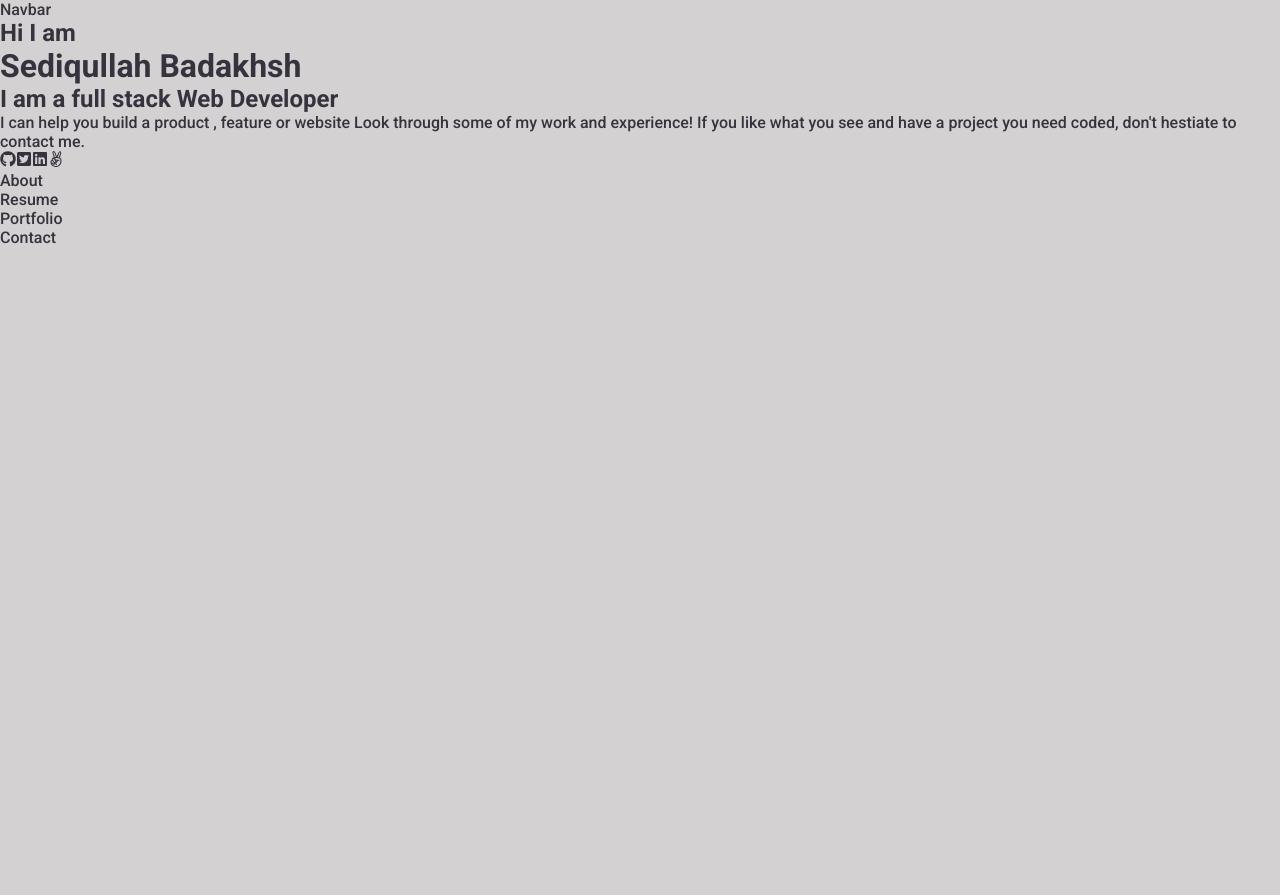
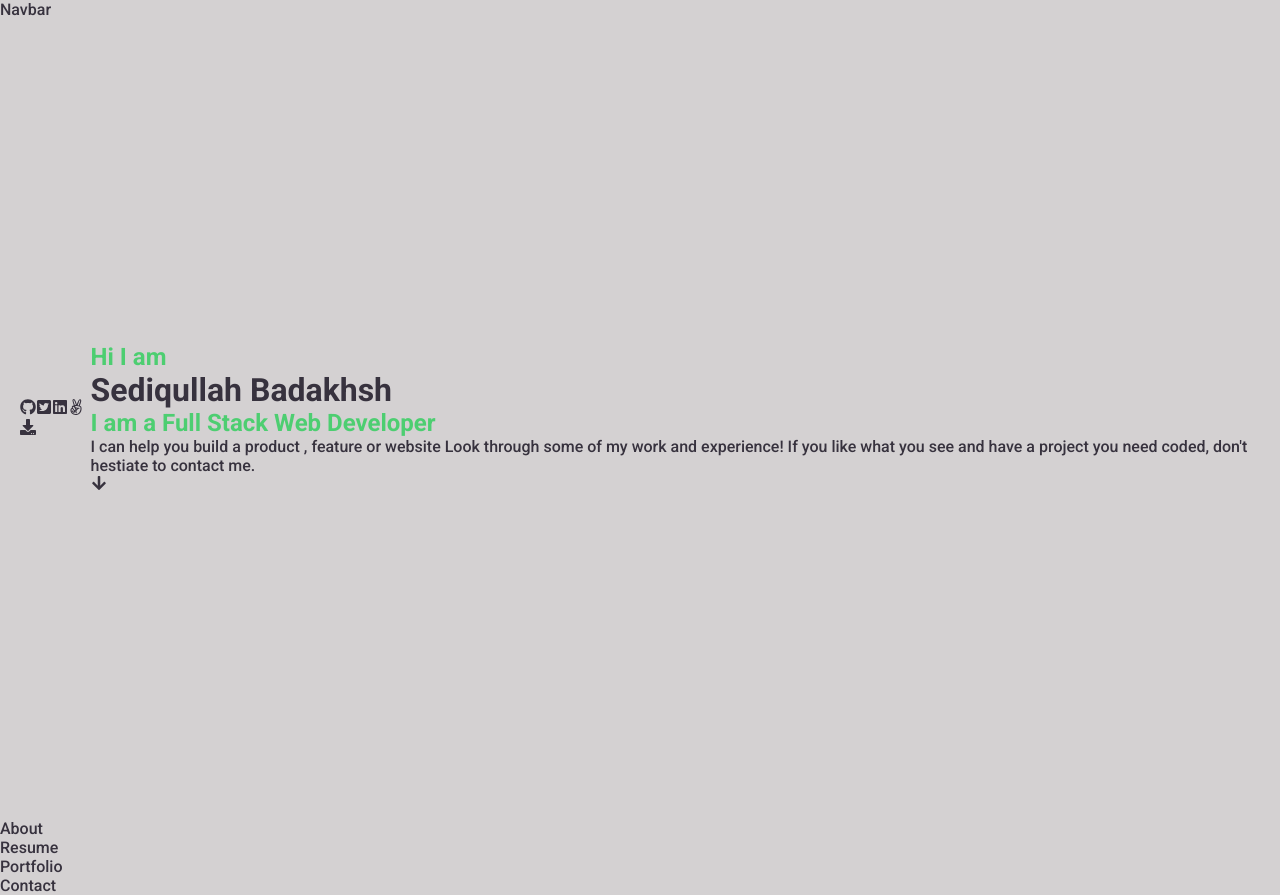
Before and after one commit to sediqullahbadakhsh/badakhsh-portfolio, a React (Create React App) app: page / in a window 1280 px wide. Before the commit the page ends 800 px from the top, so only its background shows below. Built offline with nearby package versions, Linux system fonts and the light colour scheme; a web font is replaced by a local one.

Commit message:
add home content

```diff
--- a/src/components/home/Home.jsx
+++ b/src/components/home/Home.jsx
@@ -1,25 +1,34 @@
-import React from 'react';
+import "./Home.scss";
+import React from "react";
 import {
   FaGithub,
   FaTwitterSquare,
   FaLinkedin,
   FaAngellist,
-} from 'react-icons/fa';
+  FaDownload,
+  FaArrowDown,
+} from "react-icons/fa";
 
 const Home = () => (
-  <div>
+  <div className="home_container">
+    <div className="home_social">
+      <FaGithub />
+      <FaTwitterSquare />
+      <FaLinkedin />
+      <FaAngellist />
+      <FaDownload />
+    </div>
+    <div className="home_intro">
       <h2>Hi I am</h2>
       <h1>Sediqullah Badakhsh</h1>
-    <h2>I am a full stack Web Developer</h2>
+      <h2>I am a Full Stack Web Developer</h2>
       <p>
         I can help you build a product , feature or website Look through some of
         my work and experience! If you like what you see and have a project you
         need coded, don&apos;t hestiate to contact me.
       </p>
-    <FaGithub />
-    <FaTwitterSquare />
-    <FaLinkedin />
-    <FaAngellist />
+      <FaArrowDown />
+    </div>
   </div>
 );
 
--- a/src/components/home/Home.scss
+++ b/src/components/home/Home.scss
@@ -0,0 +1,13 @@
+@import "../../App";
+
+h2 {
+  color: $green;
+}
+.home_container {
+  width: 100vw;
+  height: 100vh;
+  padding: 20px;
+  display: flex;
+
+  align-items: center;
+}
```
Also changed, not shown: src/App.js (+7 -7 lines), .eslintrc.json. Lines whose indentation alone changed are shown as unchanged.
